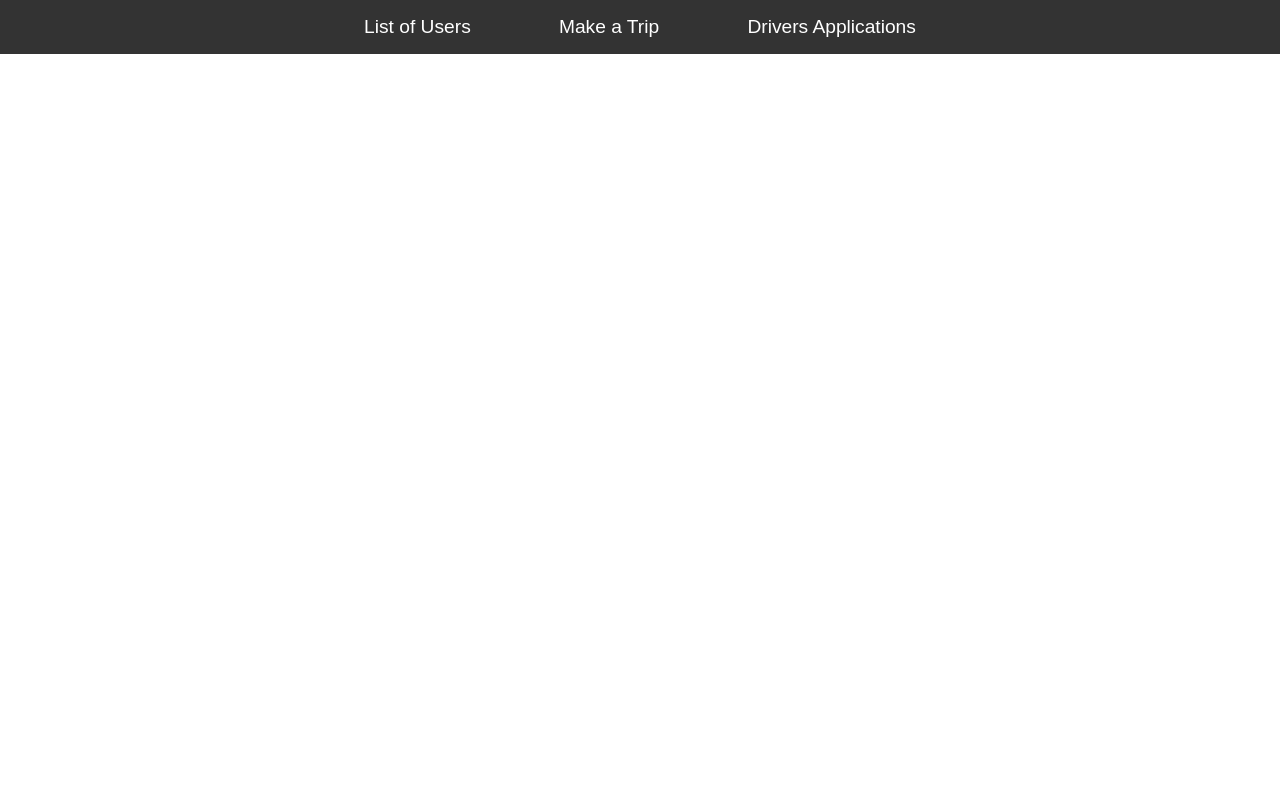
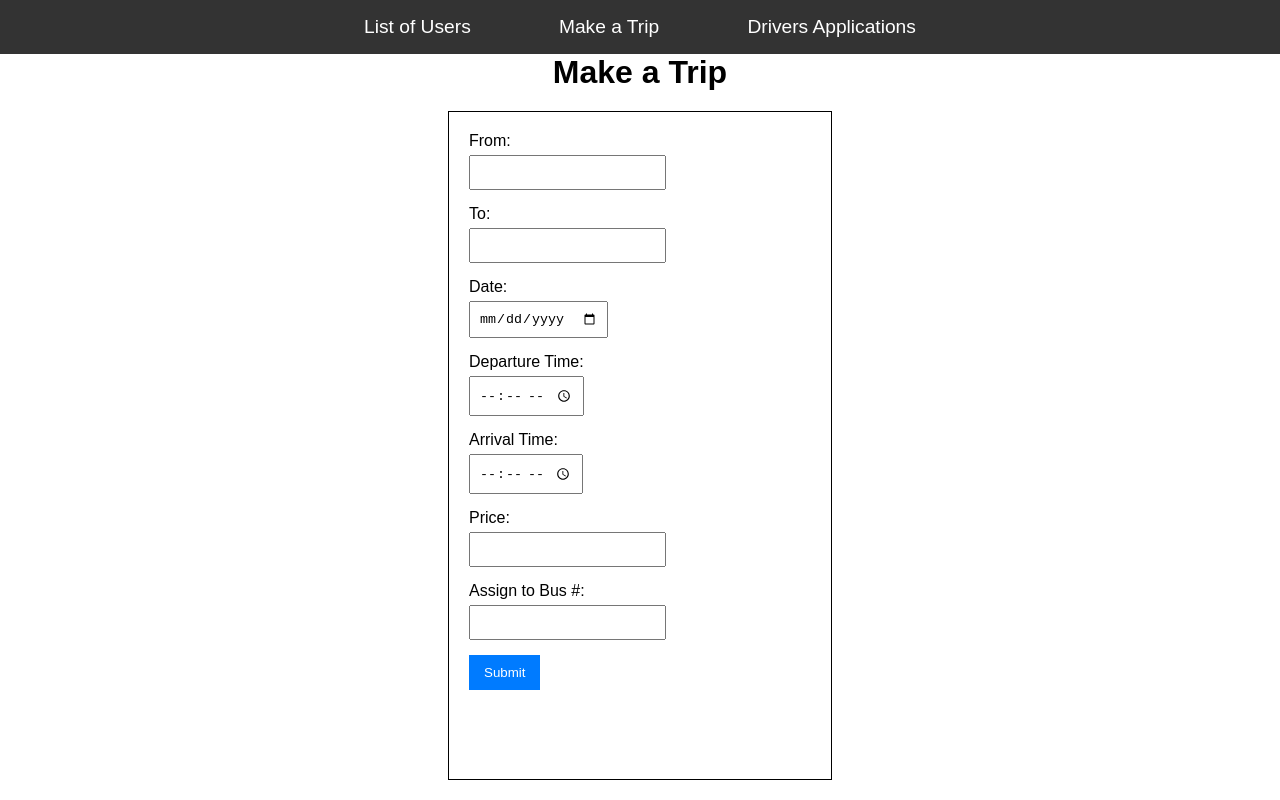
Before and after one commit to SamirJabre/Front-End-Admin, a React (Vite) app: page /make-trip in a window 1280 px wide. Built offline with nearby package versions, Linux system fonts and the light colour scheme.

Commit message:
almost finished the trip styling

```diff
--- a/src/pages/TripMakingPage/trip.css
+++ b/src/pages/TripMakingPage/trip.css
@@ -12,3 +12,39 @@
     justify-content: flex-start;
     align-items: center;
 }
+.trip-form{
+    display: flex;
+    flex-direction: column;
+    align-items: flex-start;
+    margin: 20px;
+    padding: 20px;
+    border: 1px solid #000000;
+    width: 30%;
+    height: 100%;
+}
+.form-group {
+    margin-bottom: 15px;
+  }
+
+  .form-group label {
+    display: block;
+    margin-bottom: 5px;
+  }
+
+  .form-group input {
+    width: 100%;
+    padding: 8px;
+    box-sizing: border-box;
+  }
+
+  button {
+    padding: 10px 15px;
+    background-color: #007bff;
+    color: white;
+    border: none;
+    cursor: pointer;
+  }
+
+  button:hover {
+    background-color: #0056b3;
+  }
--- a/src/pages/TripMakingPage/trip.jsx
+++ b/src/pages/TripMakingPage/trip.jsx
@@ -1,11 +1,86 @@
-import React from 'react'
+import React, { useState } from 'react'
 import './trip.css'
 import NavBar from '../../components/NavBar/navbar'
 
 function trip() {
+    const [from, setFrom] = useState('')
+    const [to, setTo] = useState('')
+    const [date, setDate] = useState('')
+    const [departureTime, setDepartureTime] = useState('')
+    const [arrivalTime, setArrivalTime] = useState('')
+    const [price, setPrice] = useState('')
+    const [bus, setBus] = useState('')
   return (
     <div className='trip-container'>
     <NavBar/>
+
+    <h1>Make a Trip</h1>
+    <form className='trip-form'>
+        <div className='form-group'>
+          <label htmlFor='from'>From:</label>
+          <input
+            type='text'
+            id='from'
+            value={from}
+            onChange={(e) => setFrom(e.target.value)}
+          />
+        </div>
+        <div className='form-group'>
+          <label htmlFor='to'>To:</label>
+          <input
+            type='text'
+            id='to'
+            value={to}
+            onChange={(e) => setTo(e.target.value)}
+          />
+        </div>
+        <div className='form-group'>
+          <label htmlFor='date'>Date:</label>
+          <input
+            type='date'
+            id='date'
+            value={date}
+            onChange={(e) => setDate(e.target.value)}
+          />
+        </div>
+        <div className='form-group'>
+          <label htmlFor='departureTime'>Departure Time:</label>
+          <input
+            type='time'
+            id='departureTime'
+            value={departureTime}
+            onChange={(e) => setDepartureTime(e.target.value)}
+          />
+        </div>
+        <div className='form-group'>
+          <label htmlFor='arrivalTime'>Arrival Time:</label>
+          <input
+            type='time'
+            id='arrivalTime'
+            value={arrivalTime}
+            onChange={(e) => setArrivalTime(e.target.value)}
+          />
+        </div>
+        <div className='form-group'>
+          <label htmlFor='price'>Price:</label>
+          <input
+            type='number'
+            id='price'
+            value={price}
+            onChange={(e) => setPrice(e.target.value)}
+          />
+        </div>
+        <div className='form-group'>
+          <label htmlFor='bus'>Assign to Bus #:</label>
+          <input
+            type='text'
+            id='bus'
+            value={bus}
+            onChange={(e) => setBus(e.target.value)}
+          />
+        </div>
+        <button type='submit'>Submit</button>
+      </form>
     </div>
   )
 }
```
